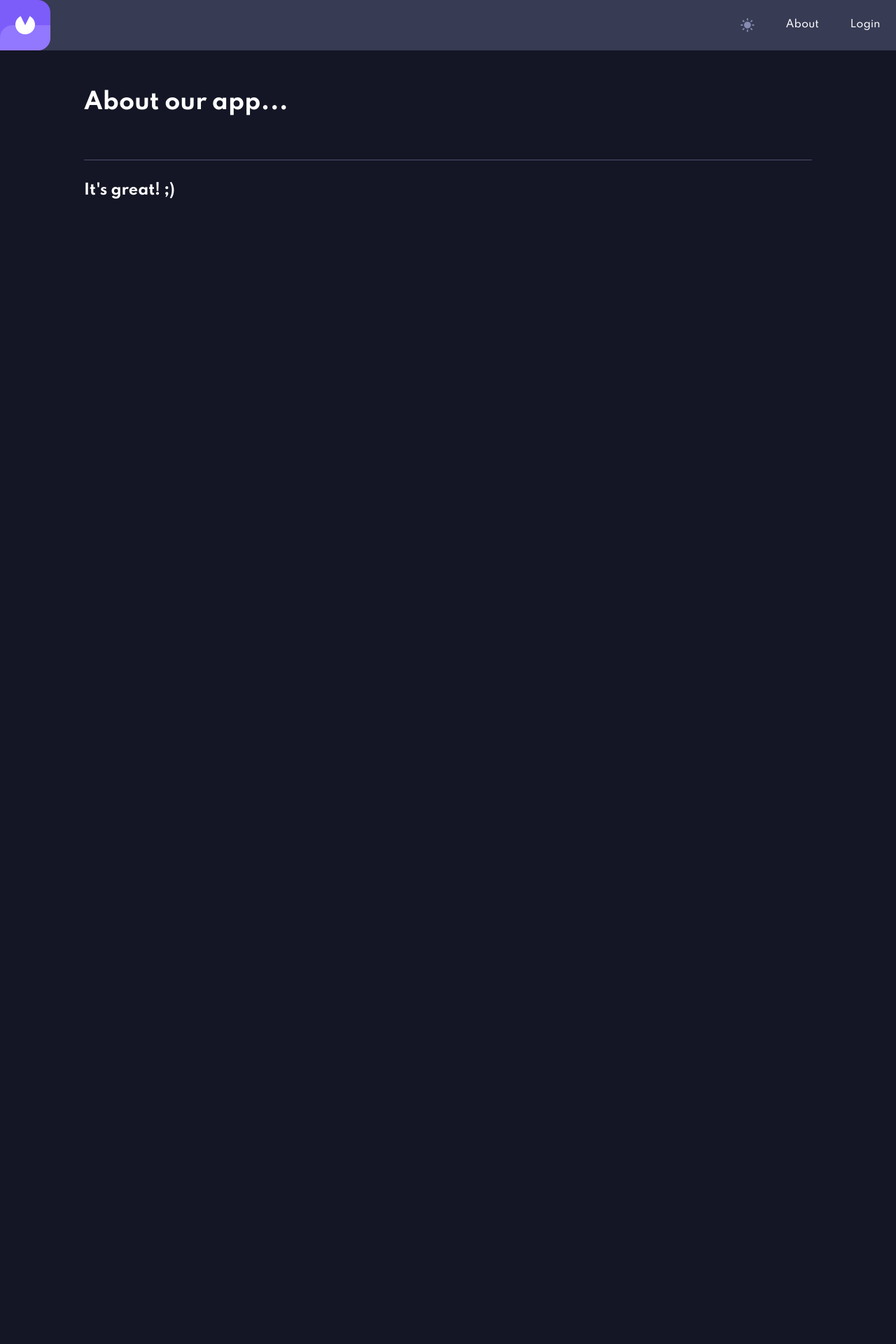
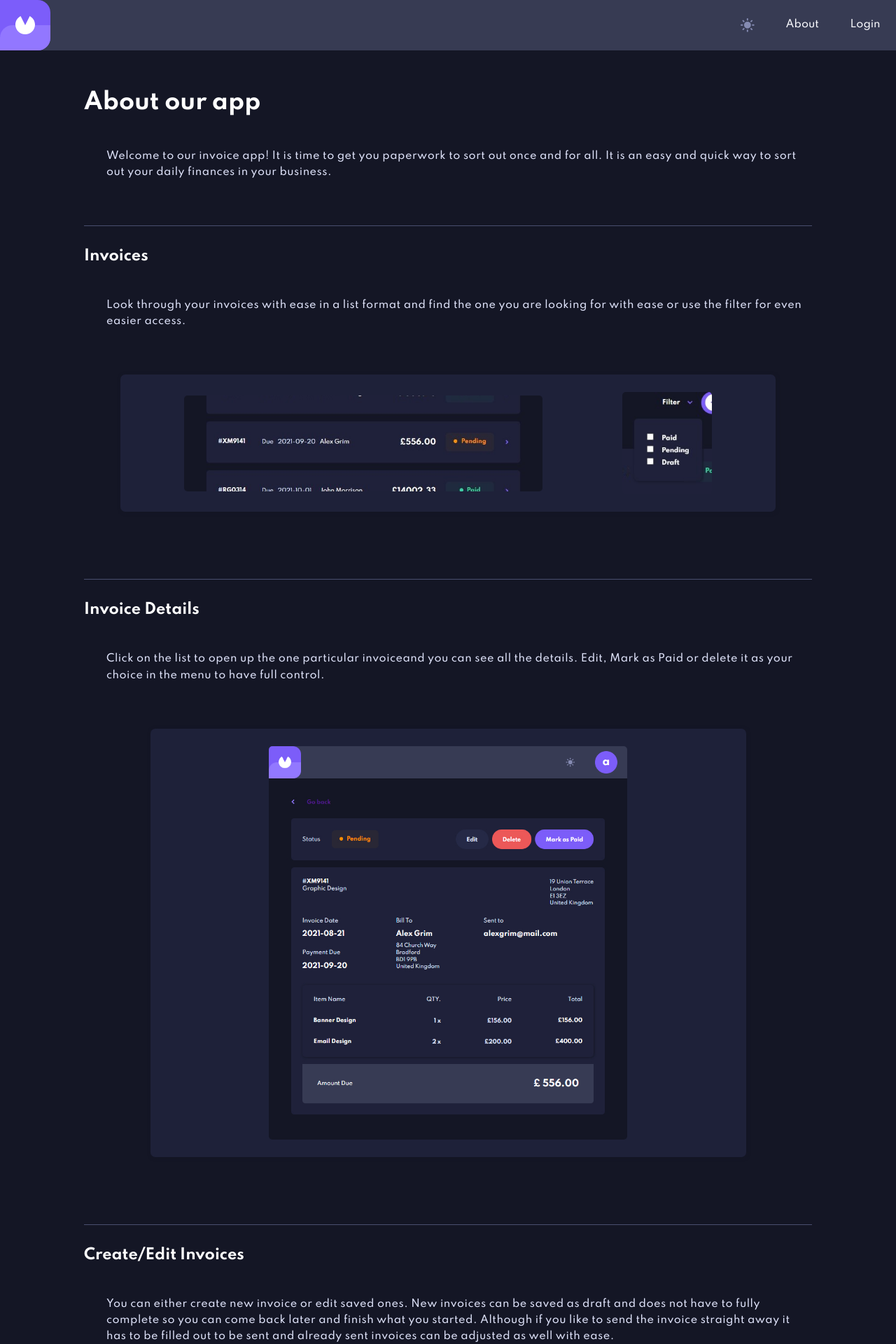
Before and after one commit to androgitai/invoice-app, a React (Create React App) app: page /about in a window 1280 px wide. Shown: the top 1920 px of the page at 70% size. Before the commit the page ends 800 px from the top, so only its background shows below. Built offline with nearby package versions, Linux system fonts and the light colour scheme.

Commit message:
about page initially finished

```diff
--- a/src/components/About/About.js
+++ b/src/components/About/About.js
@@ -1,10 +1,74 @@
+import { useSelector } from 'react-redux';
+
 import classes from './About.module.css';
+import Card from '../UI/Layout/Card';
+import filterPic from '../../assets/pictures/Filter.jpg';
+import filterPicDark from '../../assets/pictures/FilterDark.jpg';
+import invoicesPic from '../../assets/pictures/Invoices.jpg';
+import invoicesPicDark from '../../assets/pictures/InvoicesDark.jpg';
+import invoiceDetails from '../../assets/pictures/InvoiceDetails.jpg';
+import invoiceDetailsDark from '../../assets/pictures/InvoiceDetailsDark.jpg';
+import newInvoice from '../../assets/pictures/NewInvoice.jpg';
+import newInvoiceDark from '../../assets/pictures/NewInvoiceDark.jpg';
+import editInvoice from '../../assets/pictures/EditInvoice.jpg';
+import editInvoiceDark from '../../assets/pictures/EditInvoiceDark.jpg';
 
 const About = () => {
+  const themeMode = useSelector(state => state.ui.themeMode);
+  let invoices = invoicesPic;
+  let filter = filterPic;
+  let details = invoiceDetails;
+  let newInv = newInvoice;
+  let editInv = editInvoice;
+
+  if (themeMode === 'dark') {
+    invoices = invoicesPicDark;
+    filter = filterPicDark;
+    details = invoiceDetailsDark;
+    newInv = newInvoiceDark;
+    editInv = editInvoiceDark;
+  }
+
   return (
     <section className={classes.aboutPage}>
-      <h1>About our app...</h1>
-      <h2>It's great! ;)</h2>
+      <h1>About our app</h1>
+      <p>
+        Welcome to our invoice app! It is time to get you paperwork to sort out once and for all. It
+        is an easy and quick way to sort out your daily finances in your business.
+      </p>
+      <h2>Invoices</h2>
+      <p>
+        Look through your invoices with ease in a list format and find the one you are looking for
+        with ease or use the filter for even easier access.
+      </p>
+      <Card cardType='aboutPage'>
+        <img className={classes.image} src={invoices} alt='Invoices' />
+        <img className={classes.filter} src={filter} alt='Filter' />
+      </Card>
+      <h2>Invoice Details</h2>
+      <p>
+        Click on the list to open up the one particular invoiceand you can see all the details.
+        Edit, Mark as Paid or delete it as your choice in the menu to have full control.
+      </p>
+      <Card cardType='aboutPage'>
+        <img className={classes.image} src={details} alt='Invoice Details' />
+      </Card>
+      <h2>Create/Edit Invoices</h2>
+      <p>
+        You can either create new invoice or edit saved ones. New invoices can be saved as draft and
+        does not have to fully complete so you can come back later and finish what you started.
+        Although if you like to send the invoice straight away it has to be filled out to be sent
+        and already sent invoices can be adjusted as well with ease.
+      </p>
+      <Card cardType='aboutPage'>
+        <img className={classes.image} src={newInv} alt='New invoice' />
+        <img className={classes.image} src={editInv} alt='Edit invoice' />
+      </Card>
+      <p>
+        Disclamer: Altough this project works and and data processed through Google Firebase secure
+        API it is created with a presentational purpose. If you wish to use we do not take
+        responsibility for any data sercurity or lost data. Use it on your own risk.
+      </p>
     </section>
   );
 };
```
